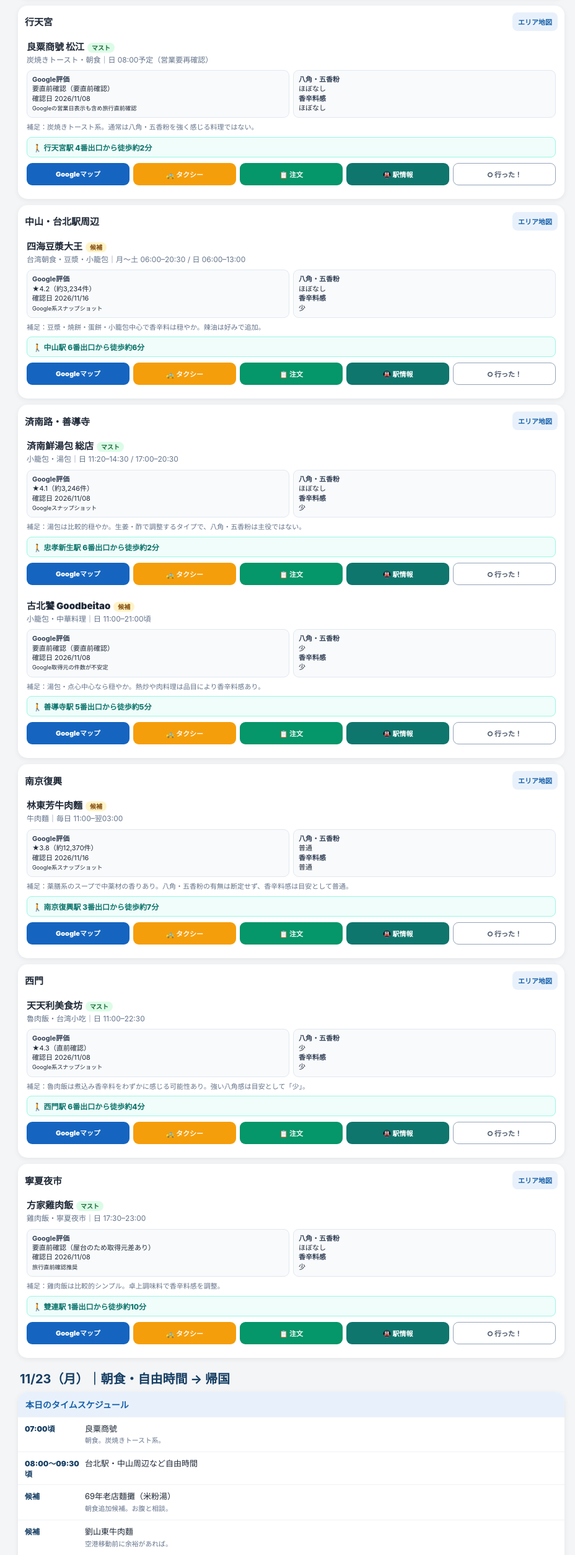
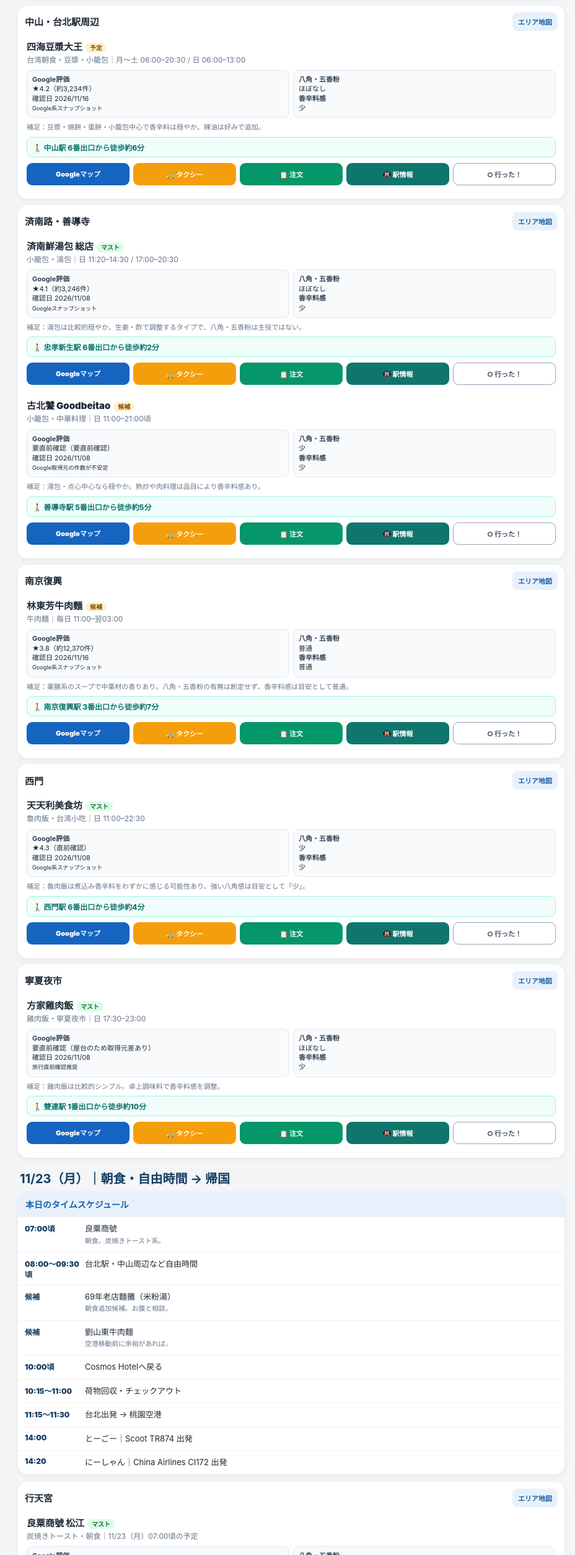
Before and after one commit to aki1050sun-art/taipei-nov-2026, a plain HTML site: page index.html in a window 1280 px wide. Shown: the part 2530-5039 px from the top of the page at 62% size, without its empty margins (170-1098 px from the left). Drawn offline with Linux system fonts and the light colour scheme.

Commit message:
Align breakfast cards with November 22 and 23 itinerary

```diff
--- a/index.html
+++ b/index.html
@@ -59,7 +59,6 @@ main{max-width:900px;margin:auto;padding:9px}.topbar{display:grid;grid-template-
       <div class="tlrow"><div class="tltime">18:00頃</div><div class="tlbody">天天利美食坊<small>魯肉飯＋目玉焼きなど。量は調整。</small></div></div>
       <div class="tlrow"><div class="tltime">20:30頃</div><div class="tlbody">方家雞肉飯<small>寧夏夜市。夜の締め。</small></div></div>
     </div>
-    <div class="area"><div class="areahead"><h3>行天宮</h3><a class="arealink" target="_blank" href="https://www.google.com/maps/search/?api=1&query=%E8%A1%8C%E5%A4%A9%E5%AE%AE%20%E5%8F%B0%E5%8C%97">エリア地図</a></div><div id="p-liangsu"></div></div>
     <div class="area"><div class="areahead"><h3>中山・台北駅周辺</h3><a class="arealink" target="_blank" href="https://www.google.com/maps/search/?api=1&query=%E4%B8%AD%E5%B1%B1%20%E5%8F%B0%E5%8C%97">エリア地図</a></div><div id="p-sihai"></div></div>
     <div class="area"><div class="areahead"><h3>済南路・善導寺</h3><a class="arealink" target="_blank" href="https://www.google.com/maps/search/?api=1&query=%E6%BF%9F%E5%8D%97%E8%B7%AF%20%E5%8F%B0%E5%8C%97">エリア地図</a></div><div id="p-jinan"></div><div id="p-good"></div></div>
     <div class="area"><div class="areahead"><h3>南京復興</h3><a class="arealink" target="_blank" href="https://www.google.com/maps/search/?api=1&query=%E5%8D%97%E4%BA%AC%E5%BE%A9%E8%88%88%20%E5%8F%B0%E5%8C%97">エリア地図</a></div><div id="p-lindongfang"></div></div>
@@ -81,7 +80,7 @@ main{max-width:900px;margin:auto;padding:9px}.topbar{display:grid;grid-template-
       <div class="tlrow"><div class="tltime">14:00</div><div class="tlbody">とーごー｜Scoot TR874 出発</div></div>
       <div class="tlrow"><div class="tltime">14:20</div><div class="tlbody">にーしゃん｜China Airlines CI172 出発</div></div>
     </div>
-    <div class="area"><div class="areahead"><h3>中山・台北駅周辺</h3><a class="arealink" target="_blank" href="https://www.google.com/maps/search/?api=1&query=%E4%B8%AD%E5%B1%B1%20%E5%8F%B0%E5%8C%97">エリア地図</a></div><div id="p-sihai"></div></div>
+    <div class="area"><div class="areahead"><h3>行天宮</h3><a class="arealink" target="_blank" href="https://www.google.com/maps/search/?api=1&query=%E8%A1%8C%E5%A4%A9%E5%AE%AE%20%E5%8F%B0%E5%8C%97">エリア地図</a></div><div id="p-liangsu"></div></div>
     <div class="area candidate-section"><div class="areahead"><h3>行程内の候補店</h3></div><div id="p-69"></div><div id="p-liu"></div></div>
   </section>
 
@@ -132,7 +131,7 @@ const places={
  moon:{walk:'善導寺駅 3番出口から徒歩約4分',name:'雙月食品社 青島店',tw:'雙月食品社 青島店',cat:'台湾料理・鶏スープ',status:'マスト',address:'台北市中正區青島東路6之2號',rating:'★4.8',reviews:'25,609件',ratingNote:'Google系スナップショット',hours:'土 11:00–14:00 / 17:00–20:00',station:'善導寺 BL13・3番出口',spice1:'少',spice2:'普通',spiceNote:'鶏スープ自体は穏やか。胡麻麺・辛味系は別。八角・五香粉は料理により感じる可能性。',menus:[['蛤蜊燉雞湯','アサリと鶏のスープ'],['油飯','台湾おこわ'],['香拌麵／胡麻系麵','混ぜ麺・胡麻麺系']],map:'雙月食品社 青島店 台北'},
  miaokou:{walk:'大橋頭駅 1A出口から徒歩約10分',name:'妙口四神湯 肉包',tw:'妙口四神湯 肉包',cat:'肉包・四神湯',status:'マスト',address:'台北市大同區民生西路388號',rating:'★4.1',reviews:'約1,835件',ratingNote:'Google系スナップショット',hours:'土 10:00–18:00目安',station:'北門 G13 / 大橋頭 O12 周辺（迪化街北側）',spice1:'ほぼなし',spice2:'少',spiceNote:'四神湯は漢方系の香り。八角・五香粉というより薬膳素材の香りが中心。',menus:[['肉包','肉まん'],['四神湯','豚モツ入り薬膳スープ']],map:'妙口四神湯 肉包 台北'},
  acheng:{walk:'松江南京駅から徒歩約9分',name:'阿城鵝肉 吉林店',tw:'阿城鵝肉 吉林店',cat:'ガチョウ料理',status:'マスト',address:'台北市中山區吉林路105號',rating:'★4.4〜4.5',reviews:'直前確認',ratingNote:'取得元で件数差が大きいため直前確認',hours:'土 11:20頃–20:00頃',station:'行天宮 O09 / 松江南京 G15・O08 周辺',spice1:'少',spice2:'少',spiceNote:'燻製鵝肉は香辛料より燻香が中心。麻辣系を頼むと香辛料感は一気に強くなる。',menus:[['煙燻鵝肉','燻製ガチョウ肉'],['鵝油飯','ガチョウ油ご飯'],['米血糕','米血糕']],map:'阿城鵝肉 吉林店 台北'},
- liangsu:{walk:'行天宮駅 4番出口から徒歩約2分',name:'良粟商號 松江',tw:'良粟商號 松江',cat:'炭焼きトースト・朝食',status:'マスト',address:'台北市中山區松江路330巷8號',rating:'要直前確認',reviews:'要直前確認',ratingNote:'Googleの営業日表示も含め旅行直前確認',hours:'日 08:00予定（営業要再確認）',station:'行天宮 O09・4番出口周辺',spice1:'ほぼなし',spice2:'ほぼなし',spiceNote:'炭焼きトースト系。通常は八角・五香粉を強く感じる料理ではない。',menus:[['炭燒肉蛋吐司','炭焼き肉＋卵トースト'],['半熟蛋吐司','半熟卵トースト']],map:'良粟商號 松江 台北'},
+ liangsu:{walk:'行天宮駅 4番出口から徒歩約2分',name:'良粟商號 松江',tw:'良粟商號 松江',cat:'炭焼きトースト・朝食',status:'マスト',address:'台北市中山區松江路330巷8號',rating:'要直前確認',reviews:'要直前確認',ratingNote:'Googleの営業日表示も含め旅行直前確認',hours:'11/23（月）07:00頃の予定',station:'行天宮 O09・4番出口周辺',spice1:'ほぼなし',spice2:'ほぼなし',spiceNote:'炭焼きトースト系。通常は八角・五香粉を強く感じる料理ではない。',menus:[['炭燒肉蛋吐司','炭焼き肉＋卵トースト'],['半熟蛋吐司','半熟卵トースト']],map:'良粟商號 松江 台北'},
  jinan:{walk:'忠孝新生駅 6番出口から徒歩約2分',name:'済南鮮湯包 総店',tw:'濟南鮮湯包 總店',cat:'小籠包・湯包',status:'マスト',address:'台北市大安區濟南路三段20號',rating:'★4.1',reviews:'約3,246件',ratingNote:'Googleスナップショット',hours:'日 11:20–14:30 / 17:00–20:30',station:'忠孝新生 BL14・O07・6番出口 徒歩約2分',spice1:'ほぼなし',spice2:'少',spiceNote:'湯包は比較的穏やか。生姜・酢で調整するタイプで、八角・五香粉は主役ではない。',menus:[['濟南鮮湯包','看板湯包'],['絲瓜蝦仁湯包','ヘチマと海老の湯包'],['松露鮮湯包','トリュフ湯包']],map:'濟南鮮湯包 總店 台北'},
  good:{walk:'善導寺駅 5番出口から徒歩約5分',name:'古北饕 Goodbeitao',tw:'古北饕 Goodbeitao',cat:'小籠包・中華料理',status:'候補',address:'台北市中正區杭州南路一段9號',rating:'要直前確認',reviews:'要直前確認',ratingNote:'Google取得元の件数が不安定',hours:'日 11:00–21:00頃',station:'善導寺 BL13 周辺',spice1:'少',spice2:'少',spiceNote:'湯包・点心中心なら穏やか。熱炒や肉料理は品目により香辛料感あり。',menus:[['小籠湯包','小籠湯包'],['松露湯包','トリュフ湯包'],['絲瓜蝦仁湯包','ヘチマ海老湯包']],map:'古北饕 Goodbeitao 台北'},
  tianti:{walk:'西門駅 6番出口から徒歩約4分',name:'天天利美食坊',tw:'天天利美食坊',cat:'魯肉飯・台湾小吃',status:'マスト',address:'台北市萬華區漢中街32巷1號',rating:'★4.3',reviews:'直前確認',ratingNote:'Google系スナップショット',hours:'日 11:00–22:30',station:'西門 BL11・G12・6番出口',spice1:'少',spice2:'少',spiceNote:'魯肉飯は煮込み香辛料をわずかに感じる可能性あり。強い八角感は目安として「少」。',menus:[['滷肉飯加蛋','魯肉飯＋目玉焼き'],['蚵仔煎','牡蠣オムレツ'],['蘿蔔糕','大根餅']],map:'天天利美食坊 台北'},
@@ -149,7 +148,7 @@ const places={
  fubawang:{checked:'2026/11/15',walk:'松江南京駅 7番出口から徒歩約2分',name:'富霸王豬腳',tw:'富霸王豬腳',cat:'豬腳・台湾料理',status:'候補',address:'台北市中山區南京東路二段115巷20號',rating:'★4.0〜4.4',reviews:'取得元に差あり',ratingNote:'Google系取得元で評価差があるため直前確認',hours:'火〜土 11:00–19:30 / 日月休み',station:'松江南京 G15・O08・7番出口',spice1:'少',spice2:'少',spiceNote:'豬腳の煮込みには香味を感じる可能性があるが、強いスパイス料理ではない。',menus:[['腿扣','豚すね・腿肉'],['豬腳','豚足']],map:'富霸王豬腳 台北'},
  xiangmanyuan:{checked:'2026/11/15',walk:'雙連駅 2番出口から徒歩約1分',name:'香滿園',tw:'香滿園',cat:'魯肉飯・台湾朝食',status:'候補',address:'台北市大同區萬全街8巷口',rating:'★4.0',reviews:'取得元で少数表示',ratingNote:'Google系スナップショット',hours:'月〜金 06:30–14:00 / 土日休み',station:'雙連 R12・2番出口',spice1:'ほぼなし',spice2:'少',spiceNote:'魯肉飯は八角などの生薬を使っていないという紹介あり。クセが少ない。',menus:[['魯肉飯','魯肉飯'],['排骨','排骨']],map:'香滿園 台北'},
  lindongfang:{checked:'2026/11/16',walk:'南京復興駅 3番出口から徒歩約7分',name:'林東芳牛肉麵',tw:'林東芳牛肉麵',cat:'牛肉麵',status:'候補',address:'台北市中山區八德路二段322號',rating:'★3.8',reviews:'約12,370件',ratingNote:'Google系スナップショット',hours:'毎日 11:00–翌03:00',station:'南京復興 BR11・G16・3番出口',spice1:'普通',spice2:'普通',spiceNote:'薬膳系のスープで中薬材の香りあり。八角・五香粉の有無は断定せず、香辛料感は目安として普通。',menus:[['半筋半肉牛肉麵','牛肉＋牛筋の牛肉麵'],['花干','煮込み豆腐'],['辣牛油','特製辛味牛脂']],map:'林東芳牛肉麵 台北'},
- sihai:{checked:'2026/11/16',walk:'中山駅 6番出口から徒歩約6分',name:'四海豆漿大王',tw:'四海豆漿大王',cat:'台湾朝食・豆漿・小籠包',status:'候補',address:'台北市大同區長安西路29號',rating:'★4.2',reviews:'約3,234件',ratingNote:'Google系スナップショット',hours:'月〜土 06:00–20:30 / 日 06:00–13:00',station:'中山 R11・G14・6番出口',spice1:'ほぼなし',spice2:'少',spiceNote:'豆漿・燒餅・蛋餅・小籠包中心で香辛料は穏やか。辣油は好みで追加。',menus:[['鹹豆漿','塩味の豆乳スープ'],['小籠包','小籠包'],['燒餅油條','焼餅＋揚げパン'],['飯糰','台湾おにぎり']],map:'四海豆漿大王 台北'},
+ sihai:{checked:'2026/11/16',walk:'中山駅 6番出口から徒歩約6分',name:'四海豆漿大王',tw:'四海豆漿大王',cat:'台湾朝食・豆漿・小籠包',status:'予定',address:'台北市大同區長安西路29號',rating:'★4.2',reviews:'約3,234件',ratingNote:'Google系スナップショット',hours:'月〜土 06:00–20:30 / 日 06:00–13:00',station:'中山 R11・G14・6番出口',spice1:'ほぼなし',spice2:'少',spiceNote:'豆漿・燒餅・蛋餅・小籠包中心で香辛料は穏やか。辣油は好みで追加。',menus:[['鹹豆漿','塩味の豆乳スープ'],['小籠包','小籠包'],['燒餅油條','焼餅＋揚げパン'],['飯糰','台湾おにぎり']],map:'四海豆漿大王 台北'},
  futian:{checked:'2026/11/17',walk:'雙連駅 1番出口から徒歩約8分',name:'福田一方鳳梨酥',tw:'福田一方鳳梨酥',cat:'鳳梨酥・お土産',status:'マスト',address:'台北市大同區赤峰街49巷25號',rating:'★4.8',reviews:'約864件',ratingNote:'Google系スナップショット',hours:'09:30–20:00頃 / 営業日は直前確認',station:'雙連 R12・1番出口周辺',spice1:'ほぼなし',spice2:'ほぼなし',spiceNote:'鳳梨酥なので台湾香辛料は基本気にしなくてよい。',menus:[['鳳梨酥','パイナップルケーキ']],map:'福田一方鳳梨酥 台北'}
 };
 const mounts={futian:'p-futian',moon:'p-moon',miaokou:'p-miaokou',acheng:'p-acheng',liangsu:'p-liangsu',jinan:'p-jinan',good:'p-good',tianti:'p-tianti',fang:'p-fang',p69:'p-69',tianjin:'p-tianjin',liu:'p-liu',onebang:'p-onebang',eyes2:'p-eyes2',toast27:'p-toast27',protaste:'p-protaste',dongmenpork:'p-dongmenpork',linji:'p-linji',fubawang:'p-fubawang',xiangmanyuan:'p-xiangmanyuan',lindongfang:'p-lindongfang',sihai:'p-sihai'};
```
